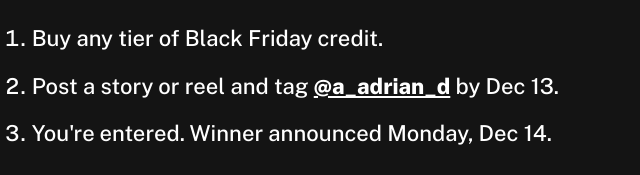
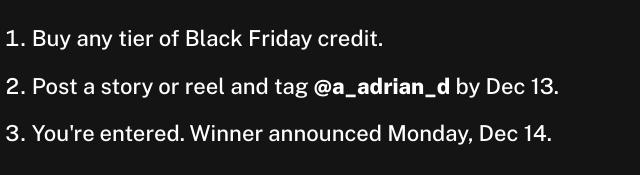
Before and after one commit to FirststrikeAD/dgwebsite, a plain HTML site: page blackfriday/index.html in a window 1280 px wide. Shown: the part 2496-2671 px from the top of the page, 167-807 px from the left. Drawn offline with nearby package versions, Linux system fonts and the light colour scheme.

Commit message:
Black Friday page: remove underline from Instagram handle in contest box

```diff
--- a/blackfriday/index.html
+++ b/blackfriday/index.html
@@ -495,7 +495,7 @@
     color:#fff;
     max-width:600px;
   }
-  .contest-steps a{font-weight:800;color:#fff}
+  .contest-steps a{font-weight:800;color:#fff;text-decoration:none}
   .contest-fine{
     margin:0 0 34px;
     font-size:15px;
```
